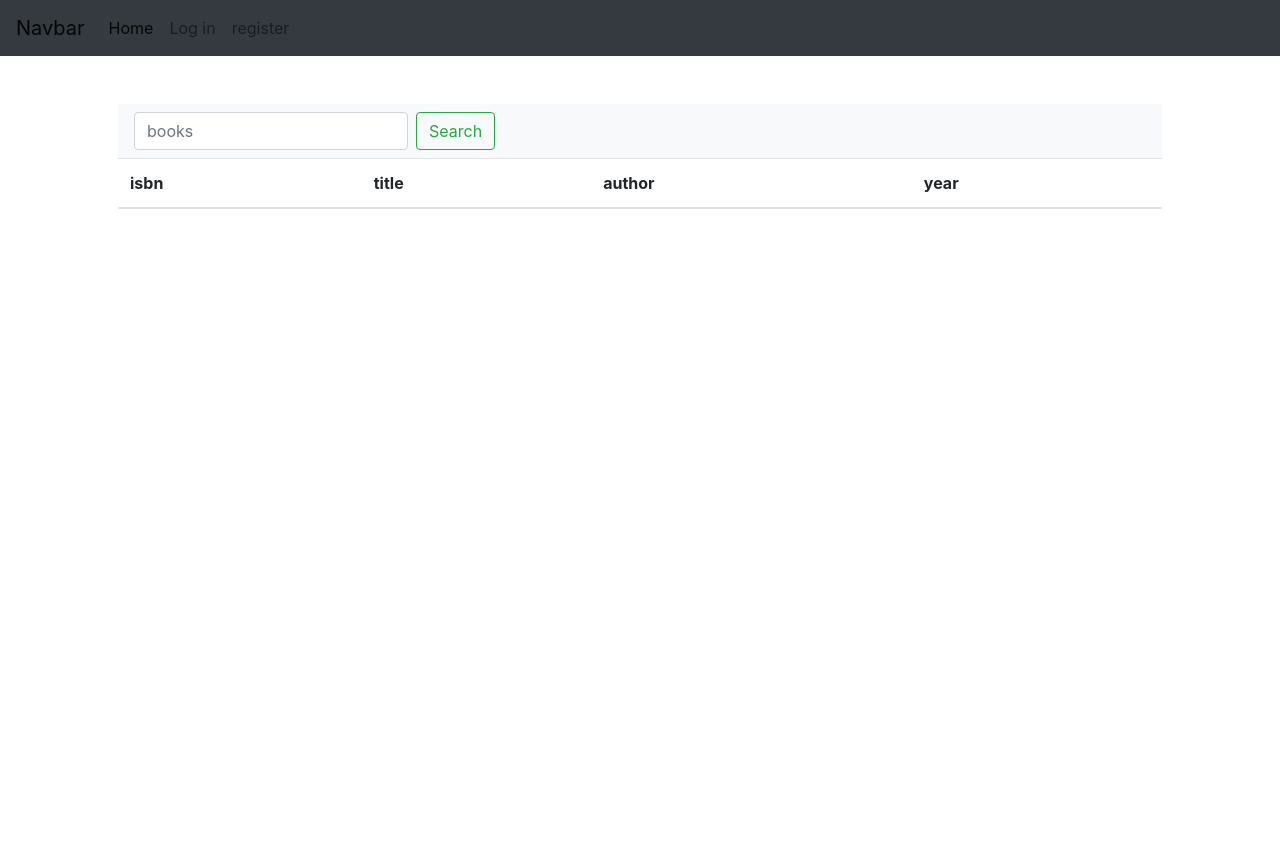
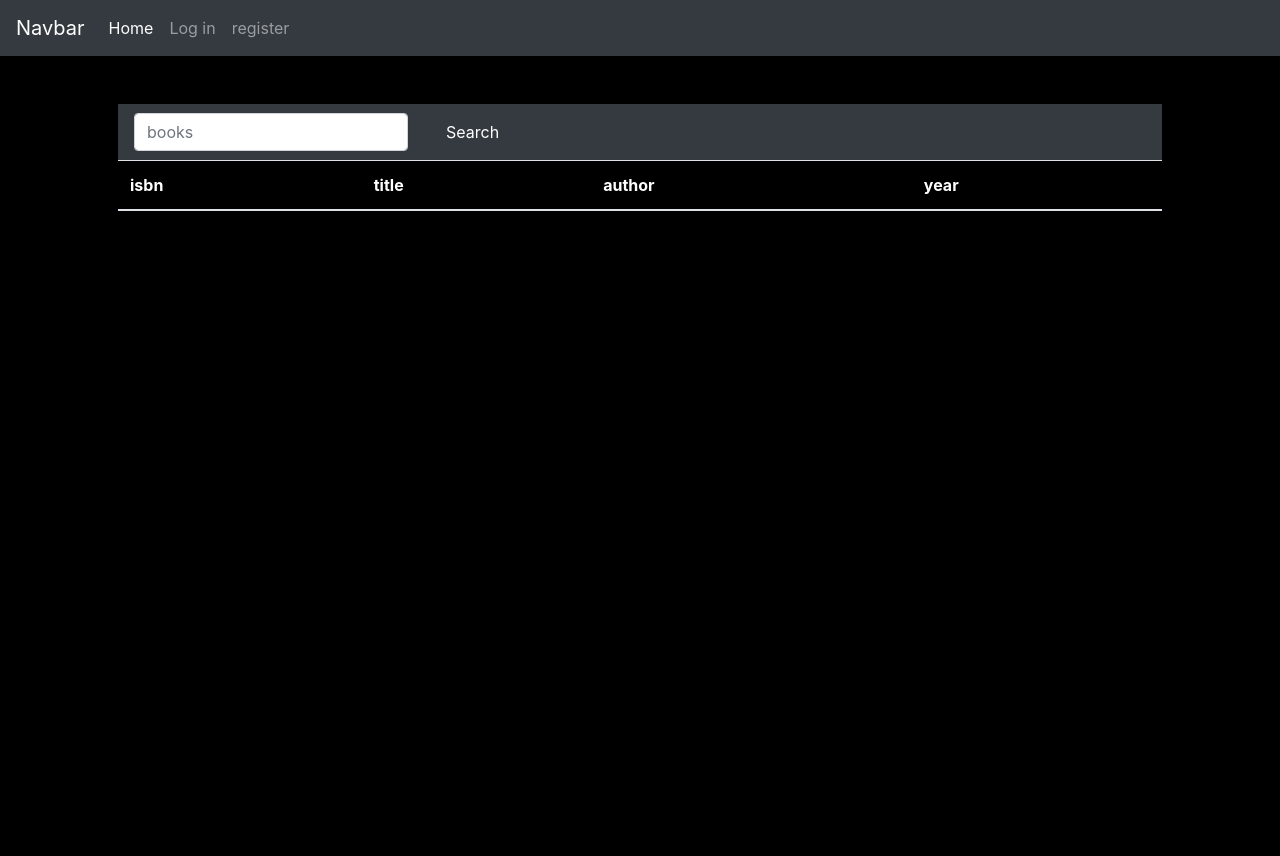
Before and after one commit to MeowGuaurr/cs50w-project1, a Flask app: page /search in a window 1280 px wide. Before the commit the page ends 209 px from the top, so only its background shows below. Run offline with Flask 2, Linux system fonts and the light colour scheme; lists and menus that the app fills with data are empty.

Commit message:
new commit

```diff
--- a/application.py
+++ b/application.py
@@ -10,6 +10,7 @@ from flask import flash
 import requests
 import math
 import string
+import json
 
 app = Flask(__name__)
 
@@ -63,41 +64,29 @@ def search():
 
 @app.route("/book/<isbn>", methods=['GET','POST'])
 def book(isbn):
-    if request.method =="GET":
+    if request.method =="POST":
         user = session["user_id"]
+
+        rating = request.form.get("rating")
+        comment= request.form.get("comment")
 
         rows = db.execute("SELECT book_id FROM books WHERE isbn = :isbn", {"isbn": isbn}) #selecciona id conforme a isbn
         bookid = rows.fetchone()
         book_id = bookid[0]
         print(book_id)
 
-        consulta = db.execute("SELECT isbn, title, author, year FROM books WHERE book_id = :book_id", {"book_id" : book_id}) #consulta  info de books
-        resultado = consulta.fetchall()
-        print(resultado)
-
-        return render_template("book.html", consult=resultado)
-    else:
-        user = session["user_id"]
-        rating = request.form.get("rating")
-        comment= request.form.get("comment")
-
-        row = db.execute("SELECT id_book FROM books WHERE isbn = :isbn", {"isbn":isbn})
-
-        book_fetch = row.fetchone()
-        book = book_fetch[0]
-
-        row2 = db.execute("SELECT * FROM rates WHERE id_user = :id_user AND id_book = :id_book",
-        {"id_user": user, "id_book" :book})
+        row2 = db.execute("SELECT * FROM rate WHERE id_user = :id_user AND book_id = :book_id",
+        {"id_user": user, "book_id" :book})
 
         if row2.rowcount == 1:
-            flash("Rating succesfull")
+            flash("You already rate this book")
             return redirect("/book/" + isbn)
 
         rating =int(rating)
 
-        db.execute("INSERT INTO rate (user_id, book_id, comment, rating) VALUES \
-                    (:user_id, :book_id, :comment, :rating)",
-                    {"user_id": user,
+        db.execute("INSERT INTO rate (id_user, book_id, comment, rating) VALUES \
+                    (:id_user, :book_id, :comment, :rating)",
+                    {"id_user": user,
                     "book_id": book,
                     "comment": comment,
                     "rating": rating})
@@ -106,6 +95,61 @@ def book(isbn):
 
         flash("comment submmited")
         return redirect("/book/" + isbn)
+
+    else:
+
+        consulta = db.execute("SELECT isbn, title, author, year FROM books WHERE \
+                        isbn = :isbn",
+                        {"isbn": isbn})
+        resultado = consulta.fetchall()
+
+        query = requests.get("https://www.googleapis.com/books/v1/volumes?q=isbn:"+isbn)
+        response = query.json()
+
+        response = response['items'][0]
+        description = response["volumeInfo"]["description"]
+        count = response["volumeInfo"]["ratingsCount"]
+        rated = response["volumeInfo"]["averageRating"]
+
+        resultado.append(response)
+
+        # users
+
+        row1 = db.execute("SELECT book_id FROM books WHERE isbn = :isbn", {"isbn":isbn})
+        bookid = row1.fetchone()
+        book_id = bookid[0]
+
+
+
+        rates = db.execute("SELECT users.username, comment, rating, to_char(published_time, 'DD Mon YY - HH24:MI:SS') AS time FROM users INNER JOIN rate ON users.id_user = rate.id_user WHERE book_id = :book_id ORDER BY time ", {"book_id" : book_id})
+        x = rates.fetchall()
+
+        return render_template("book.html", consult=resultado, rates = x, description=description, count=count, rated=rated)
+
+@app.route("/api/<isbn>", methods = ["GET", "POST"])
+def api_route(isbn):
+    libro = db.execute("SELECT * FROM books WHERE isbn = :isbn",
+                        {"isbn": isbn})
+
+    if libro.rowcount != 1:
+        return jsonify({"Error": "Incorrect isbn"})
+
+    req = requests.get("https://www.googleapis.com/books/v1/volumes?q=isbn:"+isbn)
+
+    if req.status_code != 200:
+        raise Exception("ERROR: unsuccesful API req")
+    response = req.jason()
+    response = response["items"][0]
+    averageRating = response["volumeInfo"]["averageRating"]
+    count= response["volumeInfo"]["ratingsCount"]
+
+    return jsonify({
+        "title": libro.title,
+        "author": libro.author,
+        "year": libro.year,
+        "isbn": libro.isbn,
+        "review_count": libro.count,
+        "average_score": libro.averageRating})
 
 @app.route("/login", methods = ["GET", "POST"])
 def login():
--- a/static/style.css
+++ b/static/style.css
@@ -11,13 +11,11 @@
 }
 
 .background {
-  background-attachment: fixed;
-  background: url(https://wallpapercave.com/wp/wp3085091.jpg);
-  background-size: cover;
-  display: flex;
-  min-height: 540px;
-  position: center;
-  color: white;
+	background: black;
+	align-items: center;
+	justify-content: center;
+	min-height: 100vh;
+	color: white;
 }
 
 
@@ -66,3 +64,55 @@
 	}
 
 }
+
+.button_form {
+	position: relative;
+	display: inline-block;
+	padding: 8px 30px;
+	color: white;
+	background: black;
+	text-decoration: none;
+	overflow: hidden;
+	transition: 0.1s;
+	border: 0 solid black;
+}
+
+.button_form:hover
+{
+	top: 0;
+	color:#862d59;
+	background: #2196f3;
+	box-shadow: 0 0 10px #2196f3, 0 0 40px #2196f3, 0 0 80px #2196f3;
+	transition-delay: 0.1s;
+}
+
+.box:hover
+{
+	box-shadow: 0 0 10px #2196f3, 0 0 40px #2196f3, 0 0 80px #2196f3;
+
+}
+
+.table{
+	color: white !important;
+}
+
+.button_form1 {
+	position: relative;
+	display: inline-block;
+	padding: 8px 30px;
+	color: white;
+	background: transparent;
+	text-decoration: none;
+	overflow: hidden;
+	transition: 0.1s;
+	border: 0 solid transparent;
+}
+
+.button_form1:hover
+{
+	top: 0;
+	color:#862d59;
+	background: #2196f3;
+	box-shadow: 0 0 10px #2196f3, 0 0 40px #2196f3, 0 0 80px #2196f3;
+	transition-delay: 0.1s;
+}
--- a/templates/index.html
+++ b/templates/index.html
@@ -5,5 +5,5 @@
 {% endblock %}
 
 {% block main %}
-    <h2 class="tlight">Hello .welcome to books</h2>
+    <h2 class="tlight">Hello. Welcome to books</h2>
 {% endblock %}
--- a/templates/layout.html
+++ b/templates/layout.html
@@ -5,6 +5,7 @@
     <meta name="viewport" content="width=device-width, initial-scale=1.0">
     <meta http-equiv="X-UA-Compatible" content="ie=edge">
 
+    <link href="./static/style.css" rel="stylesheet">
     <link rel="stylesheet" href="https://cdn.jsdelivr.net/npm/bootstrap@4.6.0/dist/css/bootstrap.min.css" integrity="sha384-B0vP5xmATw1+K9KRQjQERJvTumQW0nPEzvF6L/Z6nronJ3oUOFUFpCjEUQouq2+l" crossorigin="anonymous">
     <script src="https://code.jquery.com/jquery-3.5.1.slim.min.js" integrity="sha384-DfXdz2htPH0lsSSs5nCTpuj/zy4C+OGpamoFVy38MVBnE+IbbVYUew+OrCXaRkfj" crossorigin="anonymous"></script>
     <script src="https://cdn.jsdelivr.net/npm/popper.js@1.16.1/dist/umd/popper.min.js" integrity="sha384-9/reFTGAW83EW2RDu2S0VKaIzap3H66lZH81PoYlFhbGU+6BZp6G7niu735Sk7lN" crossorigin="anonymous"></script>
@@ -14,7 +15,7 @@
     <title>Books: {% block title %}{% endblock %}</title>
 </head>
 <body>
-    <nav class="navbar navbar-expand-lg navbar-light bg-dark text-white">
+    <nav class="navbar navbar-expand-lg navbar-dark bg-dark">
       <a class="navbar-brand" href="#">Navbar</a>
       <button class="navbar-toggler" type="button" data-toggle="collapse" data-target="#navbarNavDropdown" aria-controls="navbarNavDropdown" aria-expanded="false" aria-label="Toggle navigation">
             <span class="navbar-toggler-icon"></span>
@@ -52,7 +53,7 @@
         {% with messages = get_flashed_messages() %}
             {%  if messages %}
                 <header>
-                    <div class="alert alert-primary border text-center" role="alert">
+                    <div class="alert alert-dark border text-center" role="alert">
                         {{ get_flashed_messages() | join(" ") }}
                     </div>
                 </header>
--- a/templates/search.html
+++ b/templates/search.html
@@ -7,10 +7,10 @@
 {% block main %}
 
 
-        <nav class="navbar navbar-light bg-light">
-          <form class="form-inline" action="/search" method="post">
-            <input class="form-control mr-sm-2" type="search" placeholder="books" aria-label="books" name="books">
-            <button class="btn btn-outline-success my-2 my-sm-0" type="submit">Search</button>
+        <nav class="navbar navbar-dark bg-dark">
+          <form class="form-inline" action="/search" method="POST">
+            <input class="form-control mr-sm-2 box" type="search" placeholder="books" aria-label="books" name="books">
+            <button class="button_form1 my-2 my-sm-0" type="submit">Search</button>
           </form>
         </nav>
 
```
Also changed, not shown: templates/book.html (+15 -3 lines), templates/login.html (+6 -3 lines), templates/register.html (+4 -4 lines), 4 other files.
